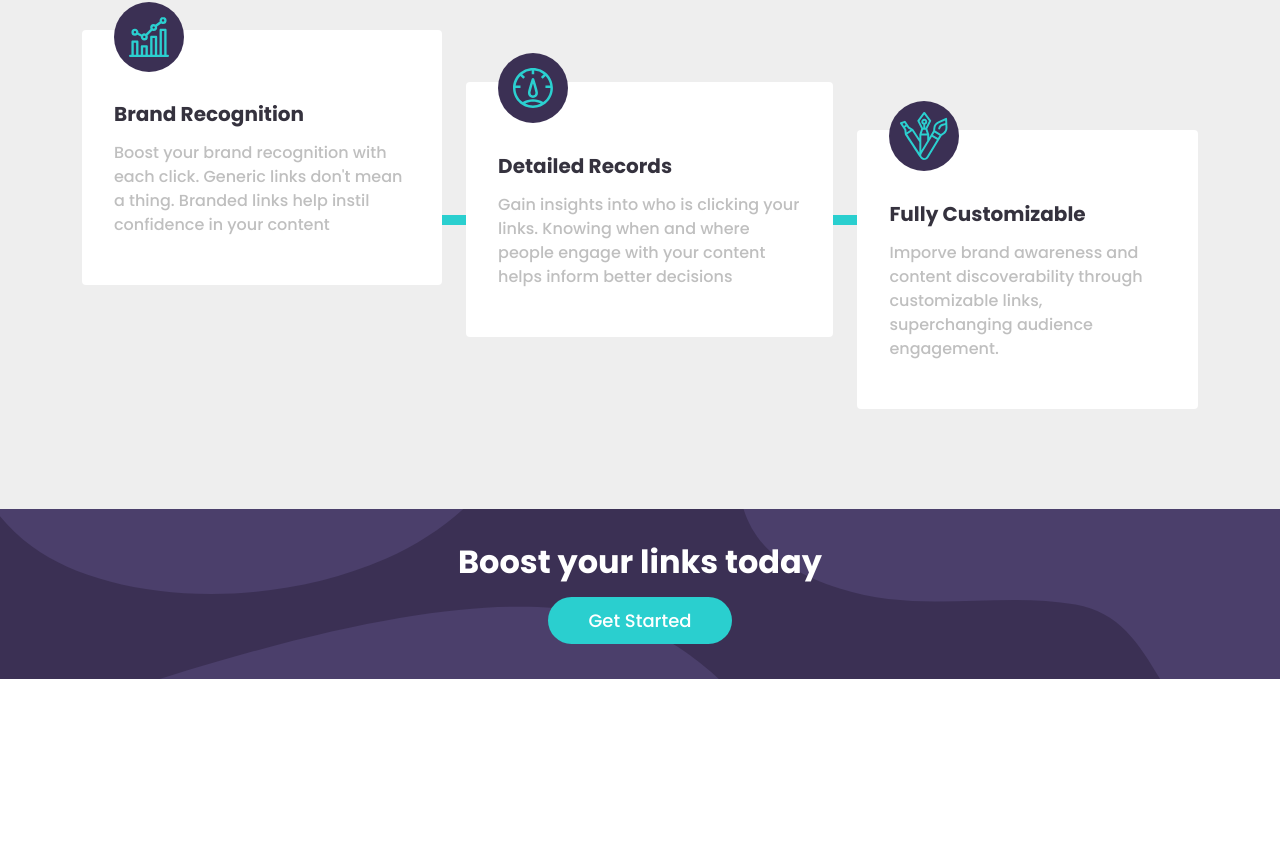
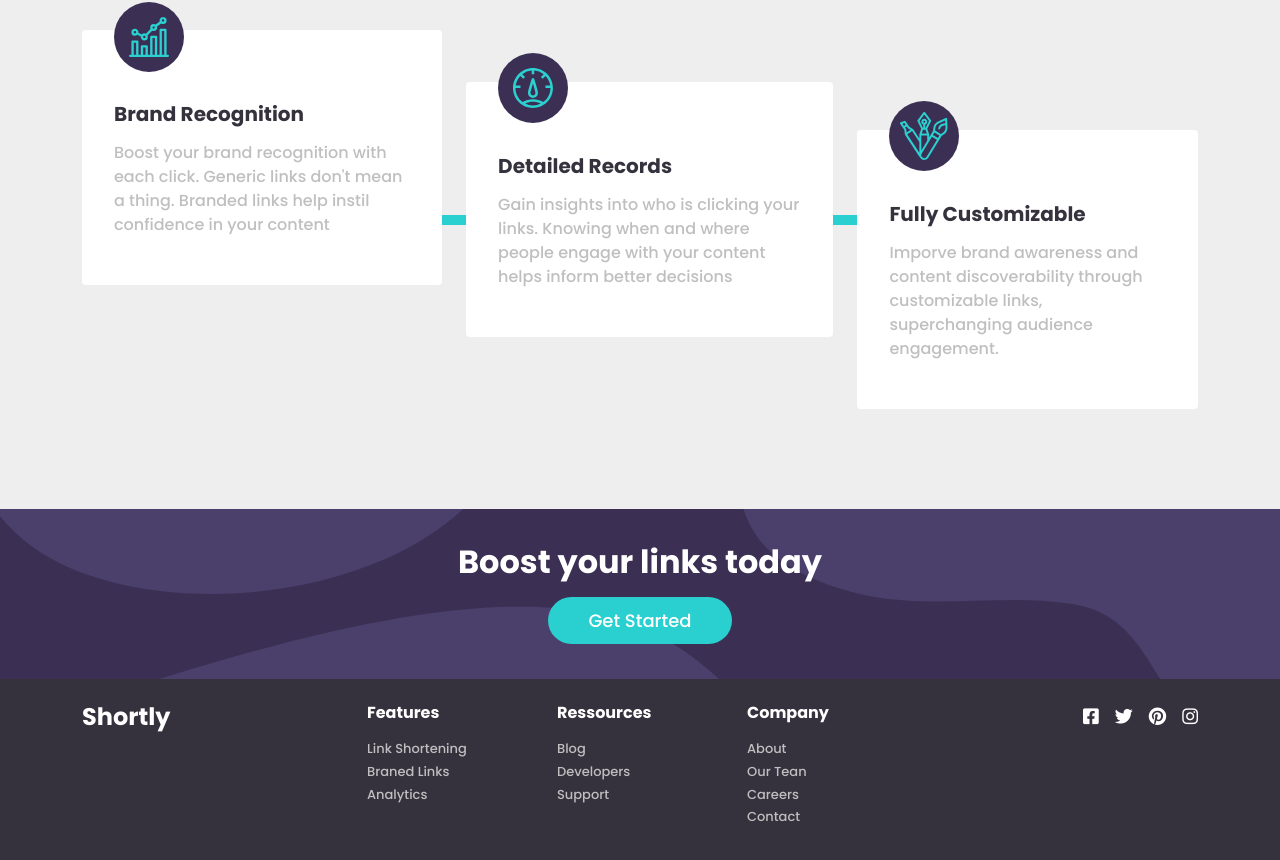
Before and after one commit to yaya-mamoudou/url-shortener, an Angular app: page / in a window 1280 px wide. Shown: the part 1039-1899 px from the top of the page. Before the commit the page ends 1718 px from the top, so only its background shows below. Built offline with nearby package versions, Linux system fonts and the light colour scheme.

Commit message:
Done with footer

```diff
--- a/src/app/app.component.html
+++ b/src/app/app.component.html
@@ -2,3 +2,4 @@
 <app-hero></app-hero>
 <app-stats></app-stats>
 <app-pre-footer></app-pre-footer>
+<app-footer></app-footer>
--- a/src/app/app.module.ts
+++ b/src/app/app.module.ts
@@ -10,6 +10,7 @@ import { StatsComponent } from './stats/stats.component';
 import { StatCardComponent } from './stat-card/stat-card.component';
 import { ShortenFormComponent } from './shorten-form/shorten-form.component';
 import { PreFooterComponent } from './pre-footer/pre-footer.component';
+import { FooterComponent } from './footer/footer.component';
 
 @NgModule({
   declarations: [
@@ -20,7 +21,8 @@ import { PreFooterComponent } from './pre-footer/pre-footer.component';
     StatsComponent,
     StatCardComponent,
     ShortenFormComponent,
-    PreFooterComponent
+    PreFooterComponent,
+    FooterComponent
   ],
   imports: [
     BrowserModule,
--- /dev/null
+++ b/src/app/footer/footer.component.css
@@ -0,0 +1,30 @@
+:host .container-fluid{
+    background-color: var(--dark-blue);
+    padding: 1.5rem 0;
+}
+
+.row > div h6{
+    margin-bottom: 1.1rem;
+}
+
+.row div{
+    margin-bottom: 2rem;
+}
+
+.row div:last-child{
+    text-align: right;
+}
+
+.row > div p{
+    margin-bottom: 0.2rem;
+    font-size: 13px;
+}
+
+@media only screen and (max-width: 768px) {
+    .row > div *{
+        text-align: center;
+    }
+    .row div:last-child{
+        text-align: center;
+    }
+}
--- /dev/null
+++ b/src/app/footer/footer.component.html
@@ -0,0 +1,38 @@
+<div class="container-fluid">
+    <div class="container">
+       <div class="row">
+            <div class="col-12 col-md-3">
+                <h4 class="text-white">Shortly</h4>
+            </div>
+
+            <div class="col-12 col-md-2">
+                <h6 class="text-white">Features</h6>
+                <p>Link Shortening</p>
+                <p>Braned Links</p>
+                <p>Analytics</p>
+            </div>
+
+            <div class="col-12 col-md-2">
+                <h6 class="text-white">Ressources</h6>
+                <p>Blog</p>
+                <p>Developers</p>
+                <p>Support</p>
+            </div>
+
+            <div class="col-12 col-md-2">
+                <h6 class="text-white">Company</h6>
+                <p>About</p>
+                <p>Our Tean</p>
+                <p>Careers</p>
+                <p>Contact</p>
+            </div>
+
+            <div class="col-12 col-md-3 text-white">
+                <i class="fa-brands fa-square-facebook me-3"></i>
+                <i class="fa-brands fa-twitter me-3"></i>
+                <i class="fa-brands fa-pinterest me-3"></i>
+                <i class="fa-brands fa-instagram "></i>
+            </div>
+       </div>
+    </div>
+</div>
--- a/src/app/stats/stats.component.css
+++ b/src/app/stats/stats.component.css
@@ -60,7 +60,7 @@ p{
     }
 
     .bar{
-        height: 60%;
+        height: 100%;
         width: 10px;
     }
 
```
Also changed, not shown: src/app/footer/footer.component.ts (added, +10 -0 lines), 1 other file (tests, documents, lock files or other folders).
